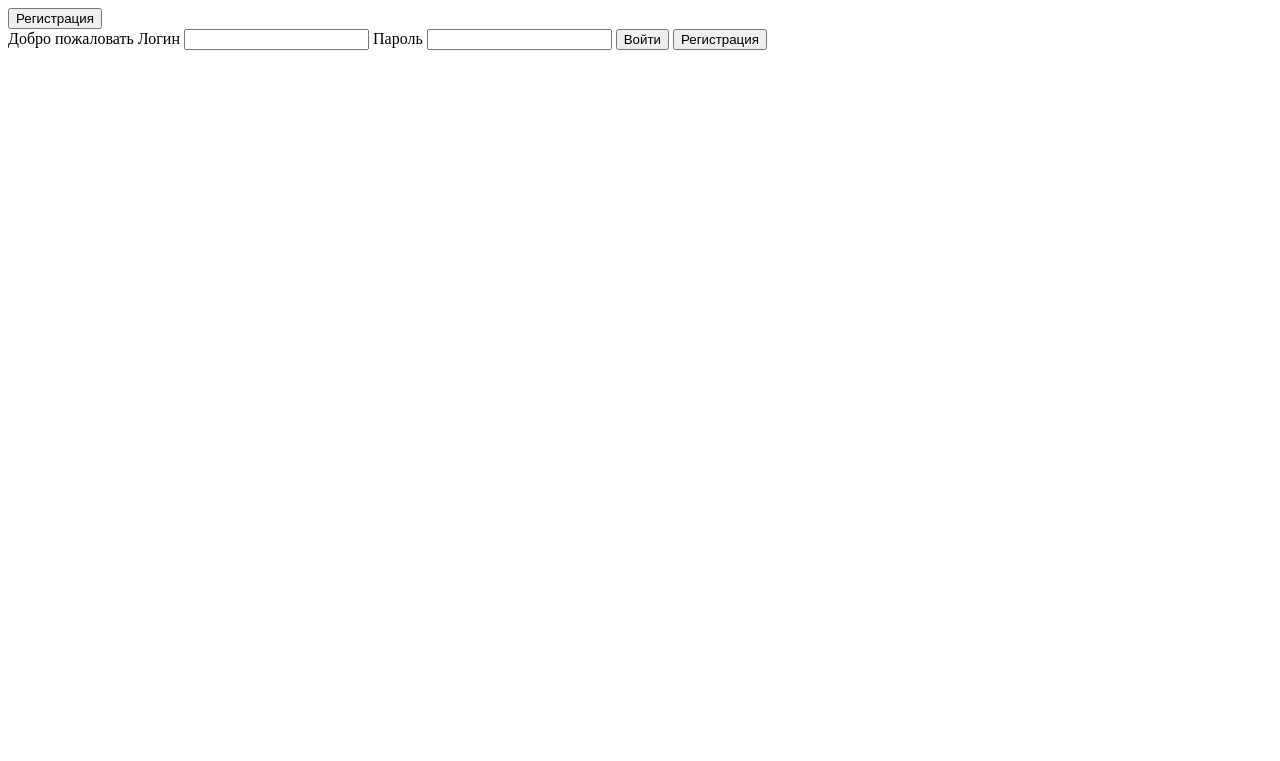
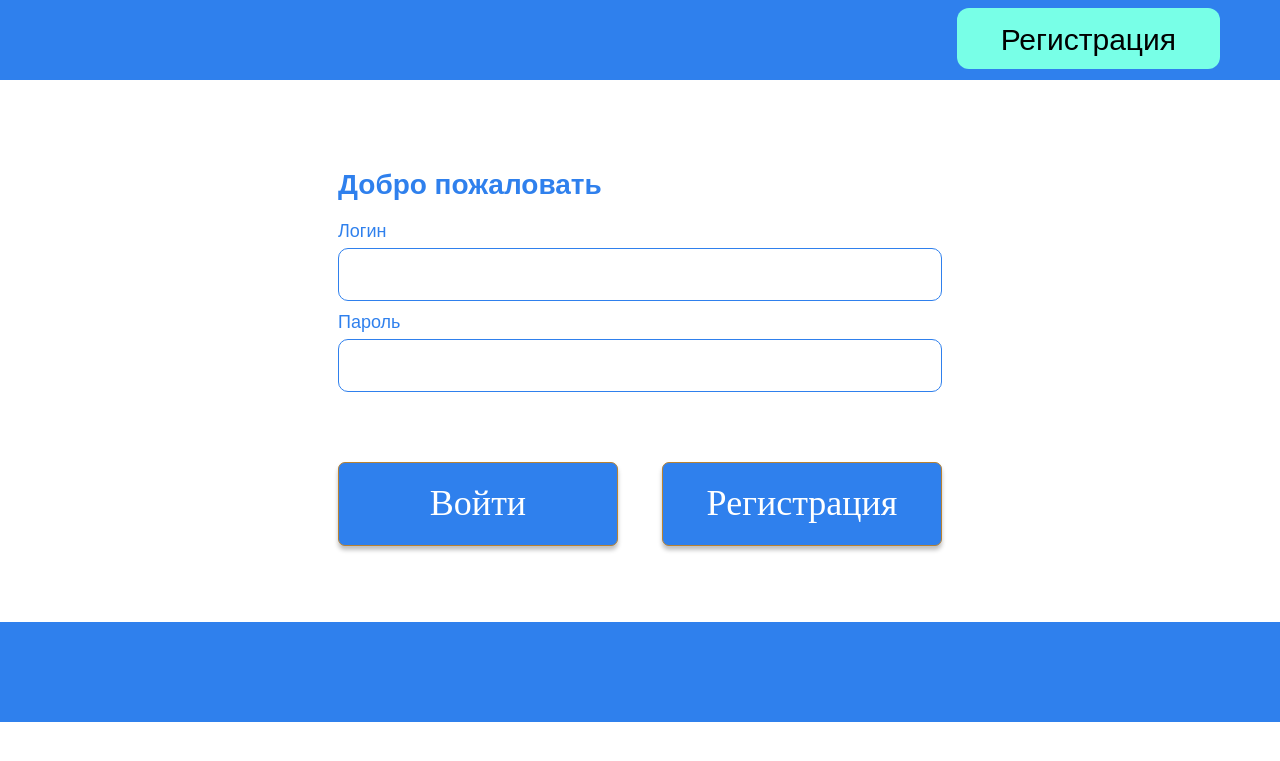
Before and after one commit to BaraevSergey/django_pm, a Django app: page / in a window 1280 px wide. Shown: the top 761 px of the page. Run offline with Django 3.2, Linux system fonts and the light colour scheme.

Commit message:
branch_for_design | login_page

```diff
--- /dev/null
+++ b/django_pm/mainapp/static/css/mainapp.css
@@ -0,0 +1,139 @@
+@import url('https://fonts.googleapis.com/css2?family=Open+Sans:wght@700&display=swap');
+@import url('https://fonts.googleapis.com/css2?family=Nunito:wght@400;700&display=swap');
+
+*, html, body{
+	box-sizing: border-box;
+
+	margin:0;
+}
+
+header{
+	position:relative;
+	background: #2F80ED;
+	height: 80px;
+}
+
+footer{
+	background: #2F80ED;
+	height: 100px;
+	position: relative;
+	bottom: -76px;
+}
+
+header > form{
+	display:flex;
+	justify-content: flex-end;
+}
+
+header > form > button{
+	margin-right: 60px;
+	margin-top: 8px;
+	padding: 10px 44px;
+	font-family: 'Open Sans', sans-serif;
+	font-size: 30px;
+	line-height: 41px;
+	background: #78FFE7;
+	border-radius: 12px;
+	border:0;
+}
+
+header > form > button:hover,
+header > form > button:focus{
+	background: #59b9a3;
+}
+
+
+section{
+	display: flex;
+	justify-content: center;
+}
+
+section > form{
+	display: flex;
+	flex-direction: column;
+	height: 100%;
+}
+
+.label__welcome {
+	margin-top: 30px;
+	font-family: 'Nunito', sans-serif;
+	font-style: normal;
+	font-weight: bold;
+	font-size: 28px;
+	line-height: 50px;
+	color: #2F80ED;
+	margin-top: 80px;
+}
+
+.label__login{
+	font-family: 'Nunito', sans-serif;
+	font-weight: normal;
+	font-size: 18px;
+	line-height: 33px;
+	color: #2F80ED;
+	margin-top: 5px;
+}
+
+.label__password{
+	font-family: 'Nunito', sans-serif;
+	font-weight: normal;
+	font-size: 18px;
+	line-height: 33px;
+	color: #2F80ED;
+	margin-top: 5px;
+}
+
+#id_login:hover,
+#id_login:focus,
+#id_password:hover,
+#id_password:focus{
+	border: 2px solid #277be9;
+	outline:none;
+}
+
+#id_login{
+	background: rgba(255, 255, 255, 0.35);
+	border: 1px solid #2F80ED;
+	border-radius: 10px;
+	width: 100%;
+	height: 53px;
+}
+
+#id_password{
+	background: rgba(255, 255, 255, 0.35);
+	border: 1px solid #2F80ED;
+	border-radius: 10px;
+	width: 100%;
+	height: 53px;
+}
+
+.buttons{
+	margin-top: 70px;
+}
+
+.buttons > button:first-child{
+	margin-right: 20px;
+}
+
+.buttons > button:last-child{
+	margin-left: 20px;
+}
+
+.buttons > button{
+	background: #2F80ED;
+	border: 1px solid #B78233;
+	box-shadow: 0px 4px 4px rgba(0, 0, 0, 0.25);
+	border-radius: 7px;
+	font-family: Nunito;
+	font-weight: normal;
+	font-size: 36px;
+	line-height: 80px;
+	color: white;
+	width: 280px;
+}
+
+.buttons > button:hover,
+.buttons > button:focus{
+	border: 1px solid #a7772f;
+	background: #2a72cf;
+}
--- a/django_pm/mainapp/templates/login_page.html
+++ b/django_pm/mainapp/templates/login_page.html
@@ -7,19 +7,28 @@
     <link rel="stylesheet" href="{% static 'css/mainapp.css' %}" type="text/css"></link>
   </head>
   <body>
+	  <header>
 		<form method="POST" action="authority">
         {% csrf_token %}
 			<button type='submit' name="register_button_header"> Регистрация </button>
 		</form>
+	  </header>
+    <section>
       <form method="POST" action="authority">
         {% csrf_token %}
-        <span> Добро пожаловать </span>
-        {{ form.login.label }}
+        <span class="label__welcome"> Добро пожаловать </span>
+        <span class="label__login">Логин</span>
+        <!-- {{ form.login.label }} -->
         {{ form.login }}
-        {{ form.password.label }}
+        <span class="label__password">Пароль</span>
+        <!-- {{ form.password.label }} -->
         {{ form.password }}
+        <div class="buttons">
           <button type='submit' name="login_button"> Войти </button>
           <button type='submit' name="register_button"> Регистрация</button>
+        </div>
       </form>
+    </section>
+	  <footer></footer>
   </body>
 </html>
```
Lines whose indentation alone changed are shown as unchanged.
